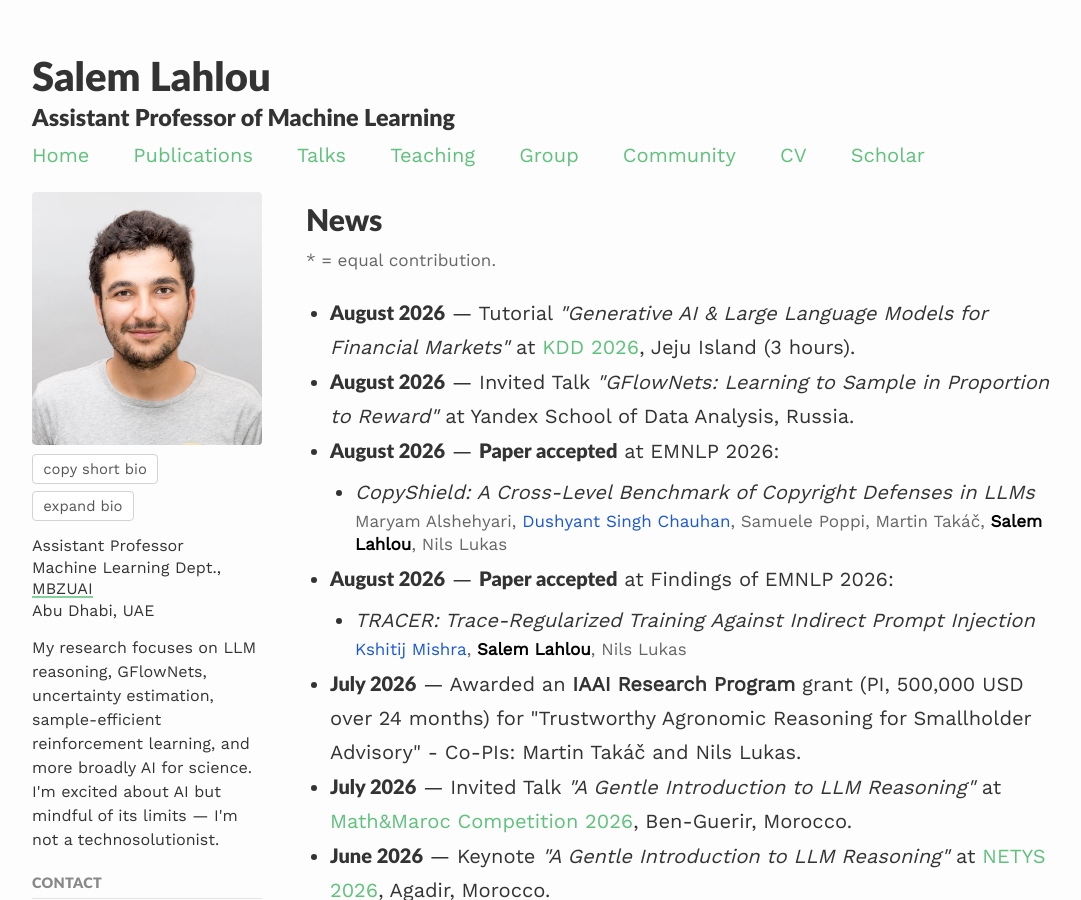
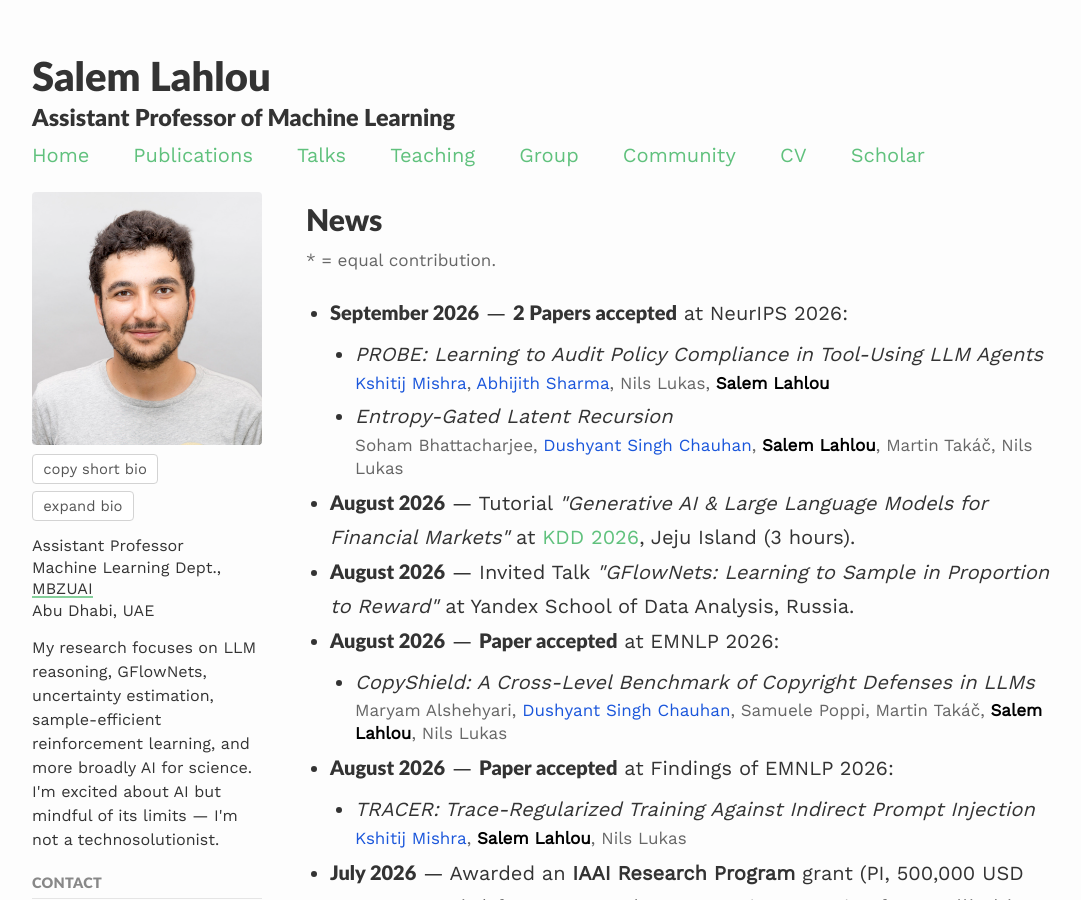
Before and after one commit to saleml/saleml.github.io, a Jekyll site: the page built from index.md, in a window 1280 px wide and 900 px high. Shown: the whole window, without its empty margins (88-1169 px from the left). Built offline with Jekyll 4.4.1, drawn with Linux system fonts in a browser that asks for light colours; nearby versions of some CDN libraries.

Commit message:
Auto-sync from CV repo (0e6b9e1)

```diff
--- a/index.md
+++ b/index.md
@@ -51,6 +51,12 @@ published: true
     <p class="home-news-legend">* = equal contribution.</p>
     <ul class="home-news-list">
   <!-- NEWS:START -->
+  <li><span class="news-date news-highlight">September 2026</span> &mdash; <span class="news-highlight">2 Papers accepted</span> at NeurIPS 2026:
+    <ul class="news-papers">
+      <li><em>PROBE: Learning to Audit Policy Compliance in Tool-Using LLM Agents</em><div class="news-authors"><span class="pub-author-student">Kshitij Mishra</span>, <span class="pub-author-student">Abhijith Sharma</span>, Nils Lukas, <strong class="pub-author-me">Salem Lahlou</strong></div></li>
+      <li><em>Entropy-Gated Latent Recursion</em><div class="news-authors">Soham Bhattacharjee, <span class="pub-author-student">Dushyant Singh Chauhan</span>, <strong class="pub-author-me">Salem Lahlou</strong>, Martin Takáč, Nils Lukas</div></li>
+    </ul>
+  </li>
   <li><span class="news-date news-highlight">August 2026</span> &mdash; Tutorial <em>"Generative AI &amp; Large Language Models for Financial Markets"</em> at <a href="https://zangir.github.io/genai-finance-kdd2026/" target="_blank">KDD 2026</a>, Jeju Island (3 hours).</li>
   <li><span class="news-date news-highlight">August 2026</span> &mdash; Invited Talk <em>"GFlowNets: Learning to Sample in Proportion to Reward"</em> at Yandex School of Data Analysis, Russia.</li>
   <li><span class="news-date news-highlight">August 2026</span> &mdash; <span class="news-highlight">Paper accepted</span> at EMNLP 2026:
```
Also changed, not shown: _pages/publications.md (+4 -6 lines), 1 other file.
